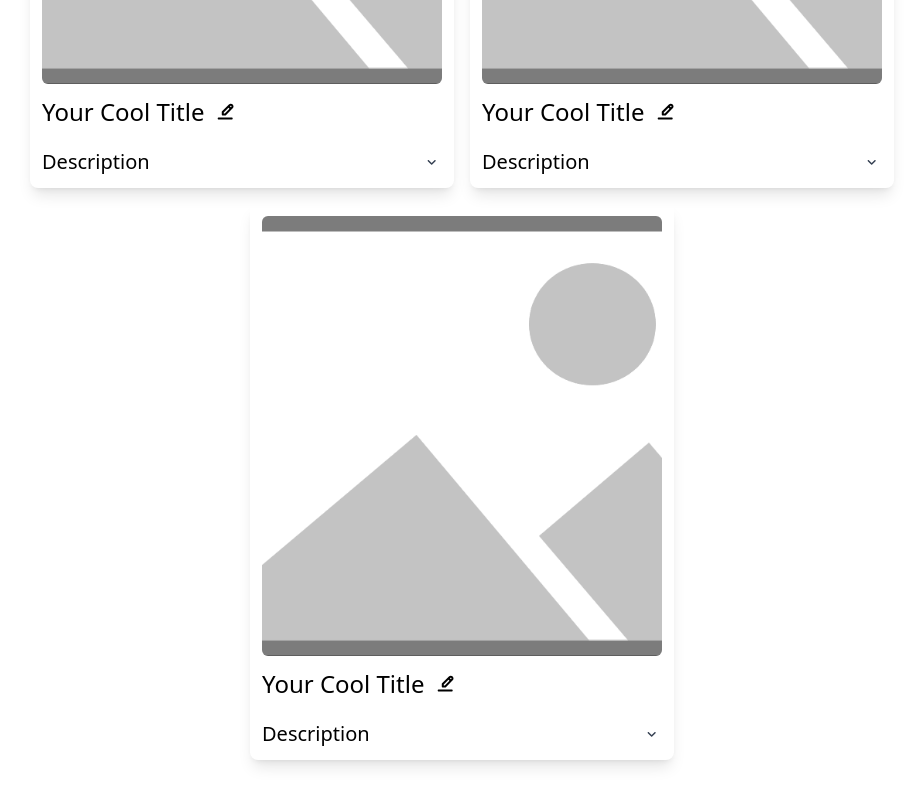
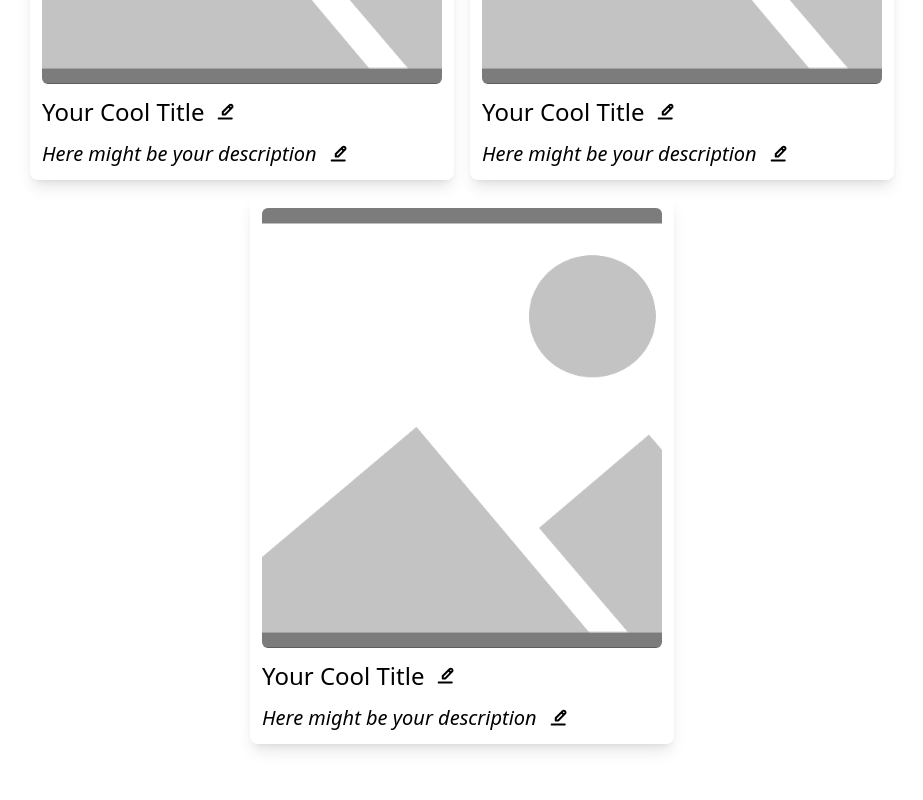
Before and after one commit to T1moQ/gallery, a React (Vite) app: page / in a window 1280 px wide. Shown: the part 1032-1832 px from the top of the page, without its empty margins (178-1101 px from the left). Built offline with nearby package versions, Linux system fonts and the light colour scheme.

Commit message:
Title and Description edit added

```diff
--- a/src/widgets/home.tsx
+++ b/src/widgets/home.tsx
@@ -92,7 +92,15 @@ export const Home: FC = () => {
 						{uploadedImages.length > 0 ? (
 							uploadedImages.map((image, index) => (
 								<div key={index}>
-									<ImageCard src={image.preview} />
+									<ImageCard
+										src={image.preview}
+										onDescriptionChange={(newDescription) => {
+											console.log(newDescription)
+										}}
+										onTitleChange={(newTitle) => {
+											console.log(newTitle)
+										}}
+									/>
 								</div>
 							))
 						) : (
--- a/src/widgets/image-card.tsx
+++ b/src/widgets/image-card.tsx
@@ -1,21 +1,45 @@
 import { FC, useState } from 'react'
-import { Accordion } from '../shared/ui/accordion'
 import dummyImage from '../../public/img-dummy.png'
 import { Edit } from '../shared/icons/edit'
+import cn from 'classnames'
 
 type ImageCardProps = {
 	src?: string
+	onTitleChange?: (title: string) => void
+	onDescriptionChange?: (description: string) => void
 }
 
-export const ImageCard: FC<ImageCardProps> = ({ src }) => {
-	const [isEdit, setIsEdit] = useState(false)
+export const ImageCard: FC<ImageCardProps> = ({
+	src,
+	onDescriptionChange,
+	onTitleChange,
+}) => {
+	const [isTitleEdit, setIsTitleEdit] = useState(false)
+	const [isDescriptionEdit, setisDescriptionEdit] = useState(false)
 	const [title, setTitle] = useState('Your Cool Title')
-	const titleEditHandler = () => {
-		setIsEdit(!isEdit)
+	const [description, setDescription] = useState(
+		'Here might be your description'
+	)
+
+	const titleCahngeHandler = (event: React.ChangeEvent<HTMLInputElement>) => {
+		const newTitle = event.target.value
+		setTitle(newTitle)
+		if (onTitleChange) onTitleChange(newTitle)
+	}
+	const descriptionCahngeHandler = (
+		event: React.ChangeEvent<HTMLInputElement>
+	) => {
+		const newDescription = event.target.value
+		setDescription(newDescription)
+		if (onDescriptionChange) onDescriptionChange(newDescription)
 	}
 
-	const titleCahngeHandler = (event: React.ChangeEvent<HTMLInputElement>) => {
-		setTitle(event.target.value)
+	const handleTitleEdit = () => {
+		setIsTitleEdit(!isTitleEdit)
+	}
+
+	const handleDescriptionEdit = () => {
+		setisDescriptionEdit(!isDescriptionEdit)
 	}
 
 	return (
@@ -28,25 +52,36 @@ export const ImageCard: FC<ImageCardProps> = ({ src }) => {
 				/>
 			</div>
 			<div className="flex items-center gap-2">
-				{isEdit ? (
+				{isTitleEdit ? (
 					<input
 						type="text"
 						onChange={titleCahngeHandler}
 						defaultValue={title}
-						className="md:text-2xl"
+						className={cn('md:text-2xl outline-none border-b border-zinc-700')}
 					/>
 				) : (
 					<h3 className="md:text-2xl text-xl">{title}</h3>
 				)}
 
-				<button onClick={titleEditHandler} className="cursor-pointer">
+				<button onClick={handleTitleEdit} className="cursor-pointer">
 					<Edit className="!w-7 !h-7" />
 				</button>
 			</div>
-			<Accordion
-				title="Description"
-				text="Lorem ipsum dolor sit amet consectetur adipiscing elit sed do eiusmod tempor incididunt ut labore et dolore magna aliqua"
-			/>
+			<div className="flex items-center gap-2">
+				{isDescriptionEdit ? (
+					<input
+						type="text"
+						onChange={descriptionCahngeHandler}
+						defaultValue={description}
+						className={cn('md:text-2xl outline-none border-b border-zinc-700')}
+					/>
+				) : (
+					<p className="md:text-xl text-lg italic">{description}</p>
+				)}
+				<button onClick={handleDescriptionEdit} className="cursor-pointer">
+					<Edit className="!w-7 !h-7" />
+				</button>
+			</div>
 		</div>
 	)
 }
```
